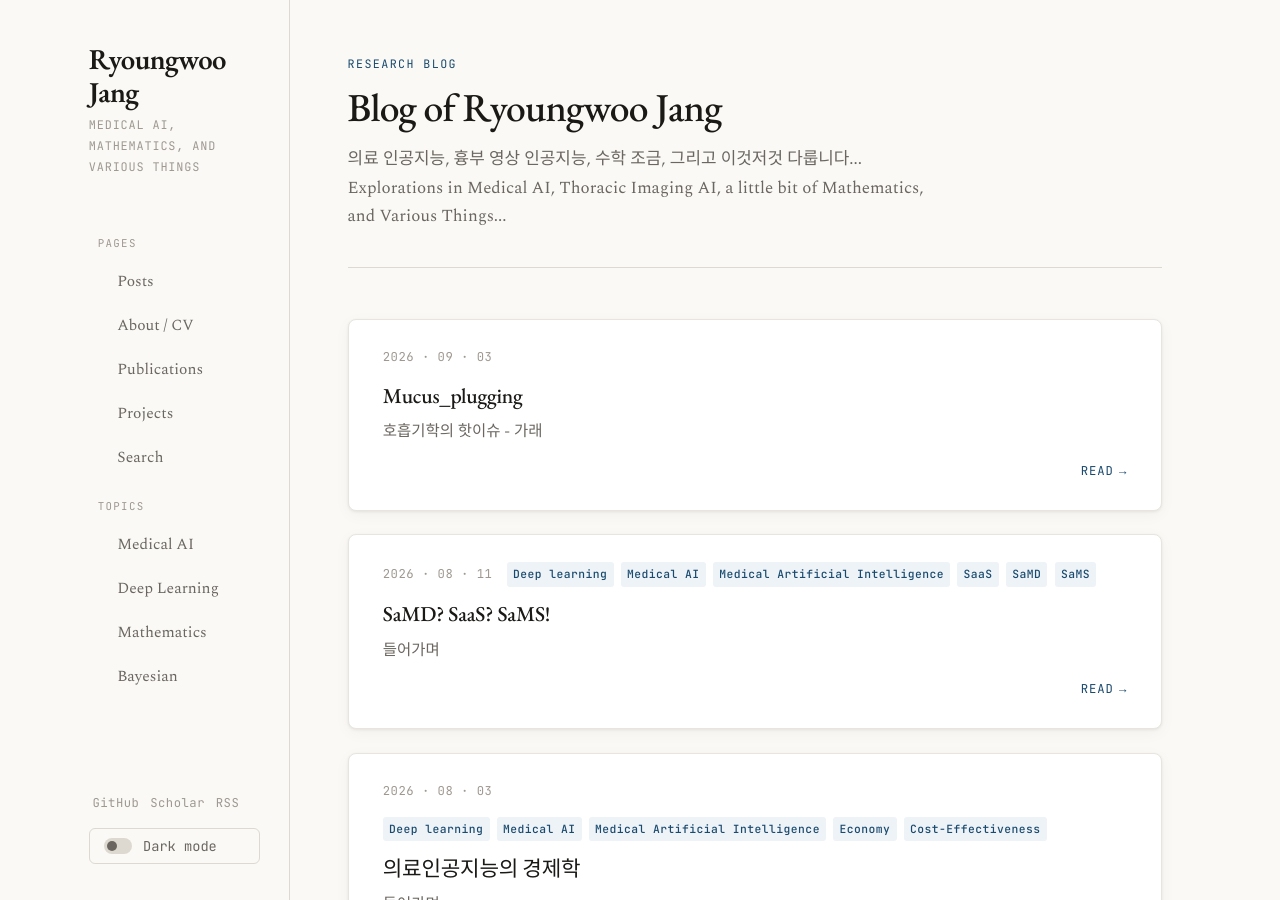
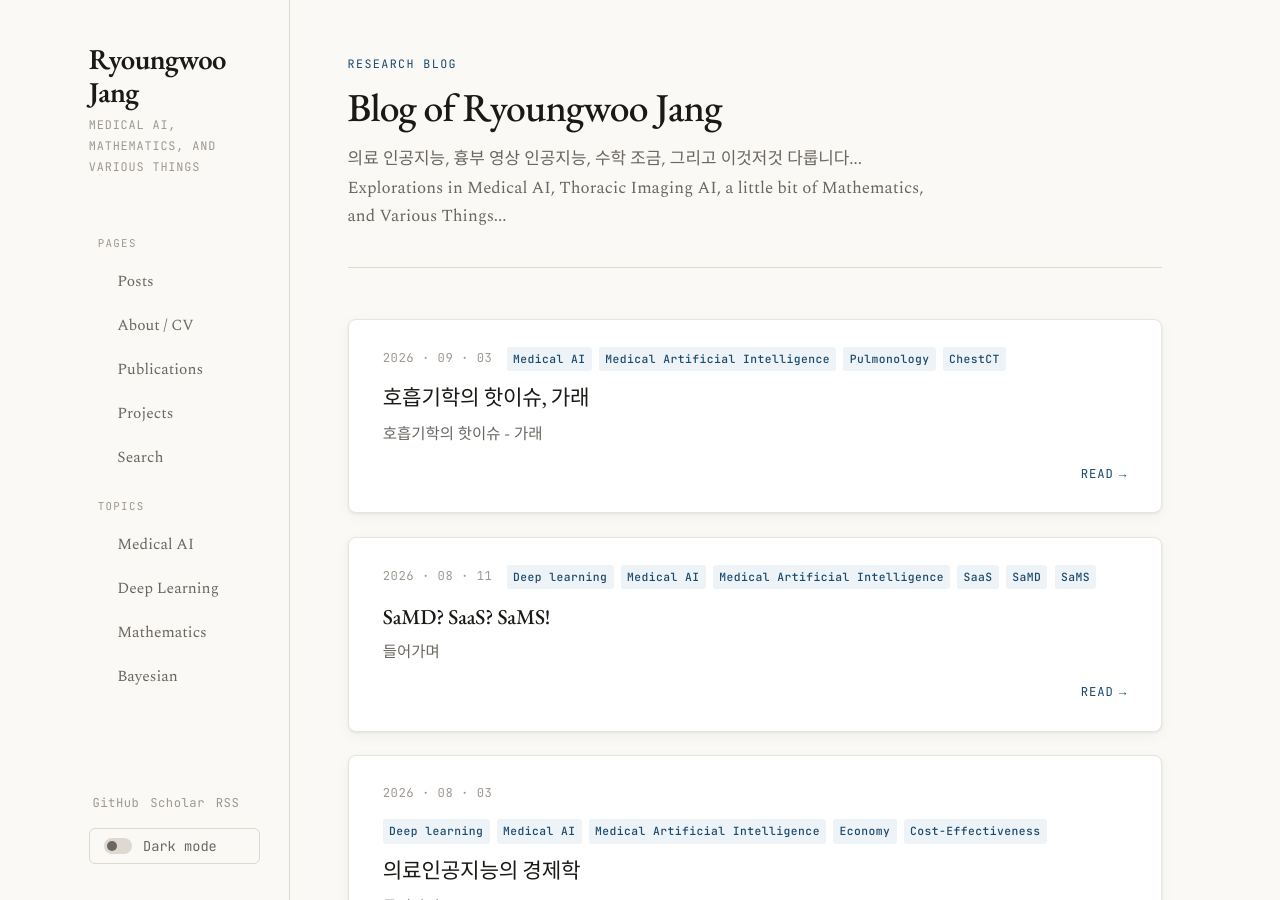
Before and after one commit to jryoungw/jryoungw.github.io, a Jekyll site: the page built from index.html, in a window 1280 px wide and 900 px high. Built offline with Jekyll 4.4.1, drawn with Linux system fonts in a browser that asks for light colours; nearby versions of some CDN libraries; the list of posts is cut into pages by our own code.

Commit message:
Update 2026-09-03-mucus_plugging.md

```diff
--- a/_posts/2026-09-03-mucus_plugging.md
+++ b/_posts/2026-09-03-mucus_plugging.md
@@ -1,3 +1,14 @@
+---
+title: "호흡기학의 핫이슈, 가래"
+date: 2026-09-03
+tags:
+  - Medical AI
+  - Medical Artificial Intelligence
+  - Pulmonology
+  - ChestCT
+use_math: true
+---
+
 # 호흡기학의 핫이슈 - 가래
 
 감기에 걸리면 가래가 나오는 것은 당연한 인체의 이치입니다. 그런데, 가래를 뱉지 못하는 고령의 환자, 아니면 다른 질환이 있는 환자들에게서 가래는 어떻게 질환의 진행에 영향을 줄까요?
```
